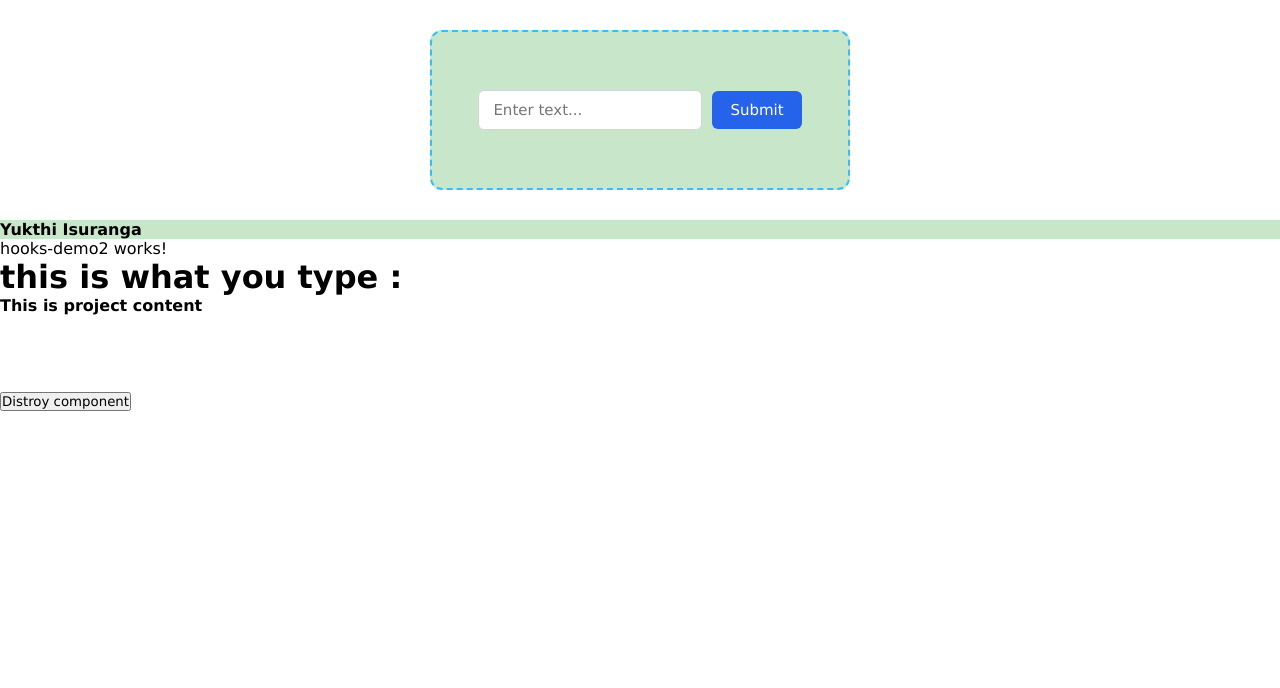
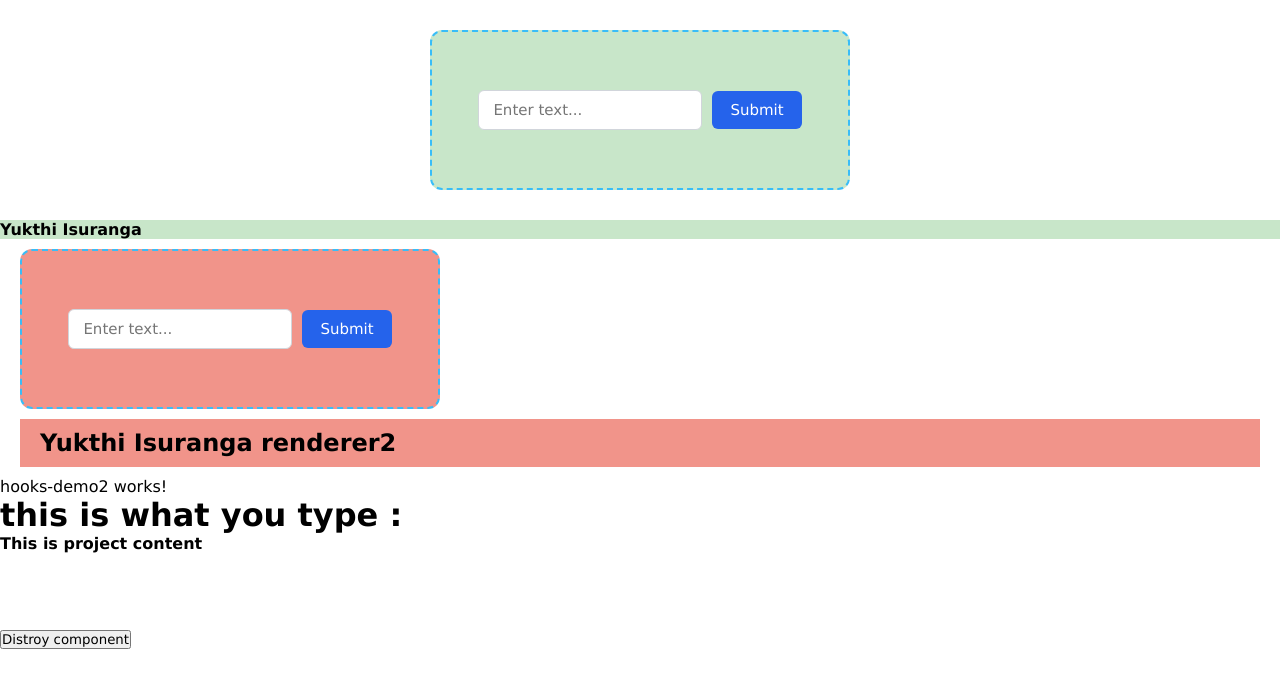
Before and after one commit to yukthi-isuranga/angular-course, an Angular app: page / in a window 1280 px wide. Shown: the top 688 px of the page. Built offline with nearby package versions, Linux system fonts and the light colour scheme.

Commit message:
Renderer2 in Angular | Directives

```diff
--- /dev/null
+++ b/src/app/CustomDirective/heighlight2.ts
@@ -0,0 +1,17 @@
+import { Directive, ElementRef, Renderer2 } from '@angular/core';
+
+@Directive({
+  selector: '[appHeighlight2]',
+})
+export class Heighlight2 {
+  constructor(
+    private element: ElementRef,
+    private renderer: Renderer2,
+  ) {}
+
+  ngOnInit() {
+    this.renderer.setStyle(this.element.nativeElement, 'backgroundColor', '#f1948a');
+    this.renderer.addClass(this.element.nativeElement, 'container');
+    this.renderer.setAttribute(this.element.nativeElement, 'title', 'This is setAttribute');
+  }
+}
--- a/src/app/hooks-demo/hooks-demo.css
+++ b/src/app/hooks-demo/hooks-demo.css
@@ -79,3 +79,8 @@
     padding: 20px;
   }
 }
+
+.container {
+  margin: 10px 20px;
+  padding: 10px 20px;
+}
--- a/src/app/hooks-demo/hooks-demo.html
+++ b/src/app/hooks-demo/hooks-demo.html
@@ -9,6 +9,16 @@
   <h4 appHighlight>Yukthi Isuranga</h4>
 </div>
 
+<!-- css style using renderer2 -->
+<div class="highlight-box" appHeighlight2>
+  <div class="input-btn-wrapper">
+    <input type="text" placeholder="Enter text..." #inputComponent />
+    <button (click)="onchange(inputComponent)">Submit</button>
+  </div>
+</div>
+
+<div appHeighlight2><h2>Yukthi Isuranga renderer2</h2></div>
+
 <app-hooks-demo2 [inputText]="inputValue" *ngIf="destroy">
   <h4>This is project content {{ inputValue }}</h4>
 </app-hooks-demo2>
--- a/src/app/hooks-demo/hooks-demo.ts
+++ b/src/app/hooks-demo/hooks-demo.ts
@@ -1,11 +1,12 @@
 import { Component } from '@angular/core';
 import { HooksDemo2 } from '../hooks-demo2/hooks-demo2';
 import { NgIf } from '@angular/common';
-import { Highlight } from '../highlight';
+import { Highlight } from '../CustomDirective/highlight';
+import { Heighlight2 } from '../CustomDirective/heighlight2';
 
 @Component({
   selector: 'app-hooks-demo',
-  imports: [HooksDemo2, NgIf, Highlight],
+  imports: [HooksDemo2, NgIf, Highlight, Heighlight2],
   templateUrl: './hooks-demo.html',
   styleUrl: './hooks-demo.css',
 })
```
Also changed, not shown: src/app/CustomDirective/highlight.ts (renamed from src/app/highlight.ts), 2 other files (tests, documents, lock files or other folders).
